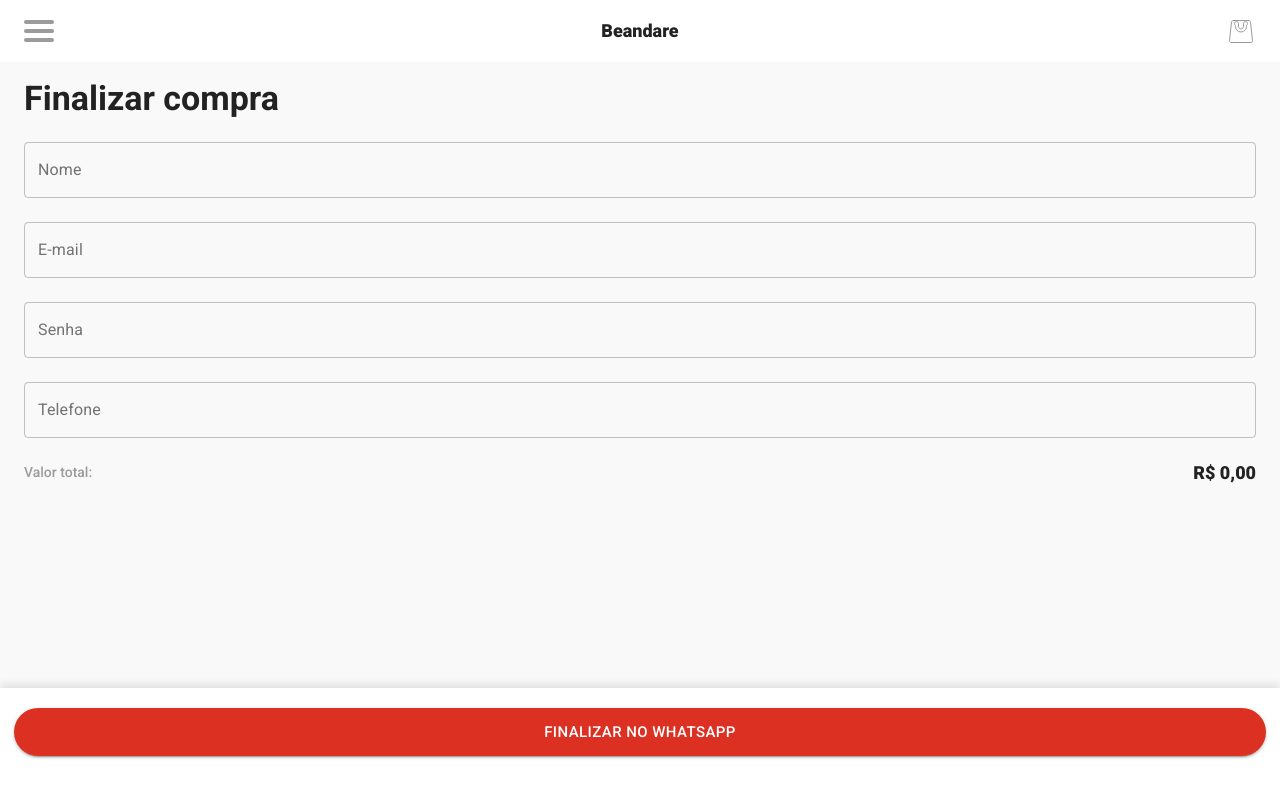
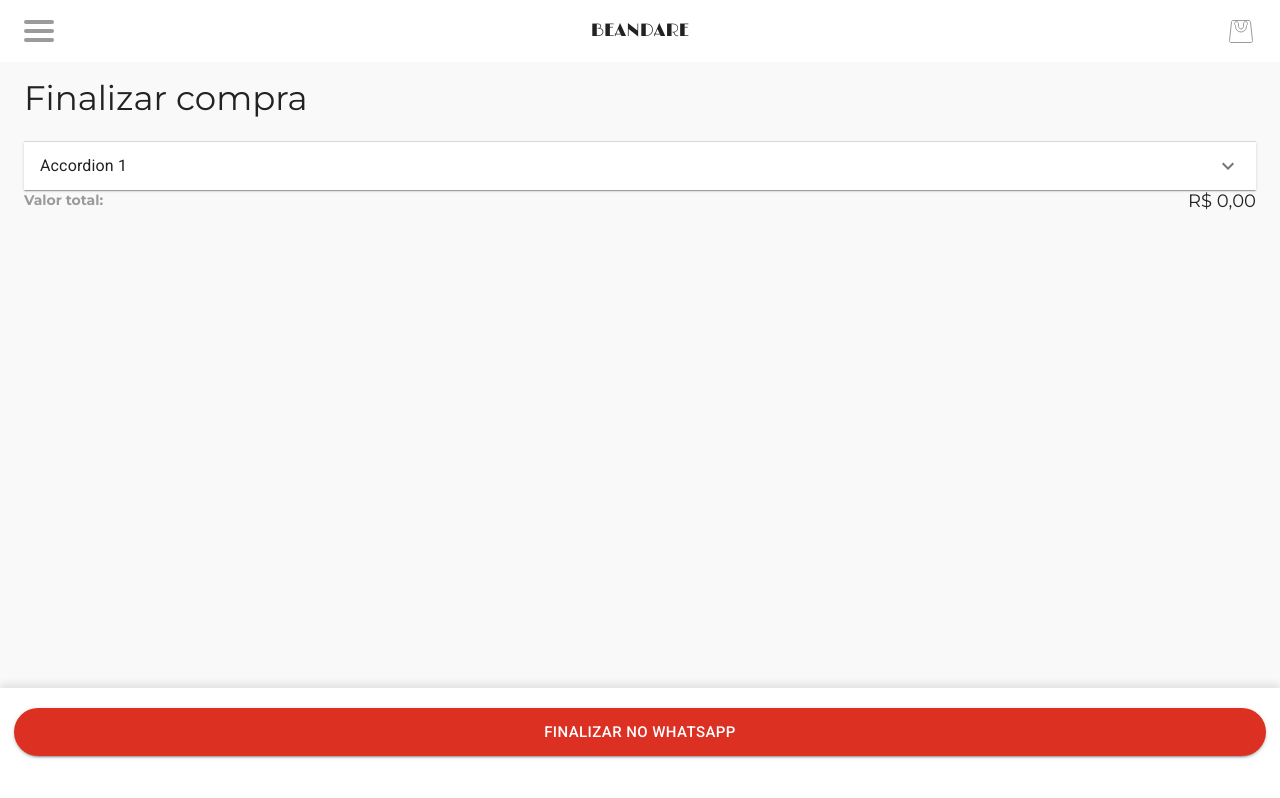
Before and after one commit to gabrielgene/fast-store-ui, a Next.js app: page /finalizar in a window 1280 px wide. Built offline with nearby package versions, Linux system fonts and the light colour scheme.

Commit message:
Change fonts

```diff
--- a/components/product-item/index.js
+++ b/components/product-item/index.js
@@ -28,7 +28,7 @@ export default function ProductItem({ image, name, price, slug, news, style }) {
   return (
     <Wrapper style={style}>
       <If condition={!!news}>
-        <ProductBadge text="NEWS" />
+        <ProductBadge text="NEW" />
       </If>
       <StyledImage
         onClick={() => router.push(`produto/${slug}`)}
@@ -36,7 +36,7 @@ export default function ProductItem({ image, name, price, slug, news, style }) {
         width={160}
         height={200}
       />
-      <Text16 style={{ marginTop: 8, width: 148 }}>{name}</Text16>
+      <Text16 style={{ marginTop: 4, width: 148 }}>{name}</Text16>
       <Text14 style={{ marginTop: 4, width: 148 }}>
         {floatToPrice(price)}
       </Text14>
--- a/components/text/index.js
+++ b/components/text/index.js
@@ -3,7 +3,7 @@ import styled from 'styled-components';
 export const Text34 = styled.div`
   font-size: 34px;
   line-height: 40px;
-  font-weight: 700;
+  font-weight: medium;
   color: #222222;
 `;
 
@@ -17,21 +17,21 @@ export const Text24 = styled.div`
 export const Text18 = styled.div`
   font-size: 18px;
   line-height: 22px;
-  font-weight: 900;
+  font-weight: medium;
   color: #222222;
 `;
 
 export const Text16 = styled.div`
   font-size: 16px;
   line-height: 19px;
-  font-weight: 900;
+  font-weight: normal;
   color: #222222;
 `;
 
 export const Text14 = styled.div`
   font-size: 14px;
   line-height: 20px;
-  font-weight: 500;
+  font-weight: bold;
   color: #222222;
 `;
 
--- a/components/topbar/index.js
+++ b/components/topbar/index.js
@@ -54,7 +54,12 @@ export default function Topbar() {
     <>
       <Wrapper>
         <Icon name="menu" onClick={() => setOpen(true)} />
-        <Text18 onClick={() => router.push('/')}>Beandare</Text18>
+        <Text18
+          style={{ fontFamily: 'Limelight' }}
+          onClick={() => router.push('/')}
+        >
+          BEANDARE
+        </Text18>
         <Badge badgeContent={amout} color="primary">
           <Icon name="bag" onClick={() => router.push('/carrinho')} />
         </Badge>
--- a/package.json
+++ b/package.json
@@ -10,6 +10,7 @@
   "dependencies": {
     "@apollo/client": "^3.3.15",
     "@material-ui/core": "^4.11.3",
+    "@material-ui/icons": "^4.11.2",
     "deepmerge": "^4.2.2",
     "graphql": "^15.5.0",
     "lodash.isequal": "^4.5.0",
--- a/pages/_app.js
+++ b/pages/_app.js
@@ -10,8 +10,17 @@ function MyApp({ Component, pageProps }) {
   return (
     <>
       <Head>
+        <link rel="preconnect" href="https://fonts.gstatic.com"></link>
         <link
           href="https://fonts.googleapis.com/css2?family=Roboto:wght@100;200;300;400;500;600;700;900&display=swap"
+          rel="stylesheet"
+        ></link>
+        <link
+          href="https://fonts.googleapis.com/css2?family=Montserrat:wght@400;500;700&display=swap"
+          rel="stylesheet"
+        ></link>
+        <link
+          href="https://fonts.googleapis.com/css2?family=Limelight&family=Montserrat&display=swap"
           rel="stylesheet"
         ></link>
       </Head>
--- a/pages/finalizar.js
+++ b/pages/finalizar.js
@@ -1,6 +1,11 @@
 import { useMutation } from '@apollo/client';
 import React from 'react';
 import styled from 'styled-components';
+import Accordion from '@material-ui/core/Accordion';
+import AccordionSummary from '@material-ui/core/AccordionSummary';
+import AccordionDetails from '@material-ui/core/AccordionDetails';
+import Typography from '@material-ui/core/Typography';
+import ExpandMoreIcon from '@material-ui/icons/ExpandMore';
 import { useCart } from 'react-use-cart';
 import { floatToPrice } from '~/utils/price';
 import Button from '~/components/button';
@@ -59,6 +64,16 @@ export default function Cart() {
       <Topbar />
       <Wrapper>
         <Text34 style={{ marginBottom: 24 }}>Finalizar compra</Text34>
+        <Accordion>
+          <AccordionSummary
+            expandIcon={<ExpandMoreIcon />}
+            aria-controls="panel1a-content"
+            id="panel1a-header"
+          >
+            <Typography>Accordion 1</Typography>
+          </AccordionSummary>
+          <AccordionDetails>
+            <div>
               <TextField
                 style={{ marginBottom: 24 }}
                 id="outlined-basic"
@@ -87,6 +102,9 @@ export default function Cart() {
                 label="Telefone"
                 variant="outlined"
               />
+            </div>
+          </AccordionDetails>
+        </Accordion>
         <Price>
           <Text14 style={{ color: '#9B9B9B' }}>Valor total:</Text14>
           <Text18>{floatToPrice(cartTotal)}</Text18>
--- a/pages/index.js
+++ b/pages/index.js
@@ -6,7 +6,7 @@ import { Text34 } from '~/components/text';
 import ProductList from '~/components/product-list';
 
 const Wrapper = styled.div`
-  padding: 16px 24px;
+  padding: 16px;
 `;
 
 export default function Products({ products }) {
--- a/styles/globals.css
+++ b/styles/globals.css
@@ -2,7 +2,7 @@ html,
 body {
   padding: 0;
   margin: 0;
-  font-family: 'Roboto', -apple-system, BlinkMacSystemFont, Segoe UI, Roboto, Oxygen,
+  font-family: 'Montserrat', 'Roboto', -apple-system, BlinkMacSystemFont, Segoe UI, Roboto, Oxygen,
     Ubuntu, Cantarell, Fira Sans, Droid Sans, Helvetica Neue, sans-serif;
     background-color: #F9F9F9;
 }
```
Also changed, not shown: 1 other file (tests, documents, lock files or other folders). Lines whose indentation alone changed are shown as unchanged.
